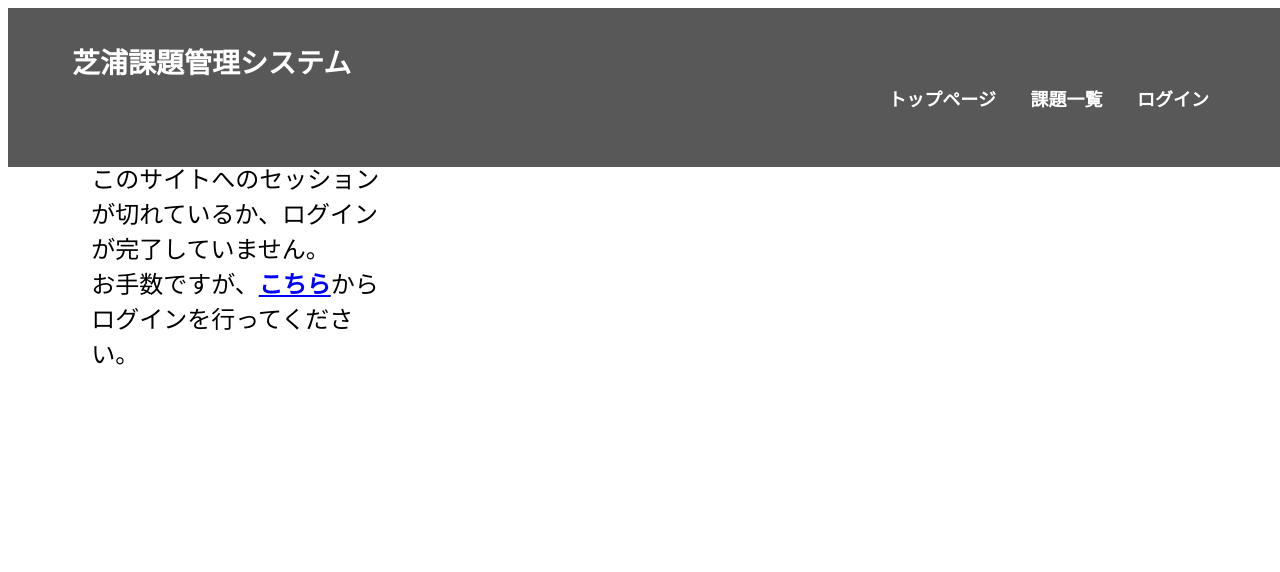
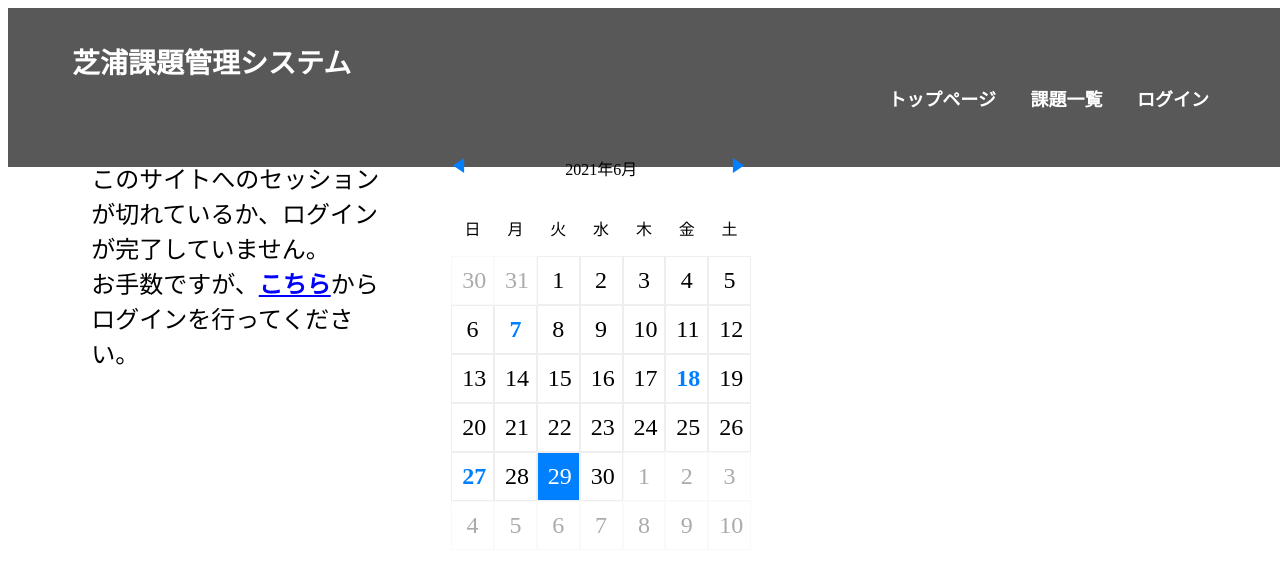
Before and after one commit to Tomoya777/project, a Django app: page /home/ in a window 1280 px wide. Shown: the top 572 px of the page. Run offline with Django 3.2, Linux system fonts and the light colour scheme; some libraries are stand-ins or nearby versions.

Commit message:
カレンダーを追加しました． ・予定を追加するにはstatics/css/js/demo.jsの中身をいじってください． ・ほかのファイルから上のdemo.jsにアクセスするためには"{%static 'css/js/demo.js'%}"にアクセスします． ・レイアウトが微妙です．いずれ調整しましょうか． ・ほとんどコピペです．https://lpeg.info/html/javascript_css_calendar.html#m2 を参考にしました．

```diff
--- /dev/null
+++ b/site/static/css/js/caleandar.js
@@ -0,0 +1,294 @@
+var Calendar = function(model, options, date){
+    // Default Values
+    this.Options = {
+      Color: '',
+      LinkColor: '',
+      NavShow: true,
+      NavVertical: false,
+      NavLocation: '',
+      DateTimeShow: true,
+      DateTimeFormat: 'mmm, yyyy',
+      DatetimeLocation: '',
+      EventClick: '',
+      EventTargetWholeDay: false,
+      DisabledDays: [],
+      ModelChange: model
+    };
+    // Overwriting default values
+    for(var key in options){
+      this.Options[key] = typeof options[key]=='string'?options[key].toLowerCase():options[key];
+    }
+
+    model?this.Model=model:this.Model={};
+    this.Today = new Date();
+
+    this.Selected = this.Today
+    this.Today.Month = this.Today.getMonth();
+    this.Today.Year = this.Today.getFullYear();
+    if(date){this.Selected = date}
+    this.Selected.Month = this.Selected.getMonth();
+    this.Selected.Year = this.Selected.getFullYear();
+
+    this.Selected.Days = new Date(this.Selected.Year, (this.Selected.Month + 1), 0).getDate();
+    this.Selected.FirstDay = new Date(this.Selected.Year, (this.Selected.Month), 1).getDay();
+    this.Selected.LastDay = new Date(this.Selected.Year, (this.Selected.Month + 1), 0).getDay();
+
+    this.Prev = new Date(this.Selected.Year, (this.Selected.Month - 1), 1);
+    if(this.Selected.Month==0){this.Prev = new Date(this.Selected.Year-1, 11, 1);}
+    this.Prev.Days = new Date(this.Prev.getFullYear(), (this.Prev.getMonth() + 1), 0).getDate();
+  };
+
+  function createCalendar(calendar, element, adjuster){
+    if(typeof adjuster !== 'undefined'){
+      var newDate = new Date(calendar.Selected.Year, calendar.Selected.Month + adjuster, 1);
+      calendar = new Calendar(calendar.Model, calendar.Options, newDate);
+      element.innerHTML = '';
+    }else{
+      for(var key in calendar.Options){
+        typeof calendar.Options[key] != 'function' && typeof calendar.Options[key] != 'object' && calendar.Options[key]?element.className += " " + key + "-" + calendar.Options[key]:0;
+      }
+    }
+    var months = ["1月", "2月", "3月", "4月", "5月", "6月", "7月", "8月", "9月", "10月", "11月", "12月"];
+
+    function AddSidebar(){
+      var sidebar = document.createElement('div');
+      sidebar.className += 'cld-sidebar';
+
+      var monthList = document.createElement('ul');
+      monthList.className += 'cld-monthList';
+
+      for(var i = 0; i < months.length - 3; i++){
+        var x = document.createElement('li');
+        x.className += 'cld-month';
+        var n = i - (4 - calendar.Selected.Month);
+        // Account for overflowing month values
+        if(n<0){n+=12;}
+        else if(n>11){n-=12;}
+        // Add Appropriate Class
+        if(i==0){
+          x.className += ' cld-rwd cld-nav';
+          x.addEventListener('click', function(){
+            typeof calendar.Options.ModelChange == 'function'?calendar.Model = calendar.Options.ModelChange():calendar.Model = calendar.Options.ModelChange;
+            createCalendar(calendar, element, -1);});
+          x.innerHTML += '<svg height="15" width="15" viewBox="0 0 100 75" fill="rgba(255,255,255,0.5)"><polyline points="0,75 100,75 50,0"></polyline></svg>';
+        }
+        else if(i==months.length - 4){
+          x.className += ' cld-fwd cld-nav';
+          x.addEventListener('click', function(){
+            typeof calendar.Options.ModelChange == 'function'?calendar.Model = calendar.Options.ModelChange():calendar.Model = calendar.Options.ModelChange;
+            createCalendar(calendar, element, 1);} );
+          x.innerHTML += '<svg height="15" width="15" viewBox="0 0 100 75" fill="rgba(255,255,255,0.5)"><polyline points="0,0 100,0 50,75"></polyline></svg>';
+        }
+        else{
+          if(i < 4){x.className += ' cld-pre';}
+          else if(i > 4){x.className += ' cld-post';}
+          else{x.className += ' cld-curr';}
+
+          //prevent losing var adj value (for whatever reason that is happening)
+          (function () {
+            var adj = (i-4);
+            //x.addEventListener('click', function(){createCalendar(calendar, element, adj);console.log('kk', adj);} );
+            x.addEventListener('click', function(){
+              typeof calendar.Options.ModelChange == 'function'?calendar.Model = calendar.Options.ModelChange():calendar.Model = calendar.Options.ModelChange;
+              createCalendar(calendar, element, adj);} );
+            x.setAttribute('style', 'opacity:' + (1 - Math.abs(adj)/4));
+            x.innerHTML += months[n].substr(0,3);
+          }()); // immediate invocation
+
+          if(n==0){
+            var y = document.createElement('li');
+            y.className += 'cld-year';
+            if(i<5){
+              y.innerHTML += calendar.Selected.Year;
+            }else{
+              y.innerHTML += calendar.Selected.Year + 1;
+            }
+            monthList.appendChild(y);
+          }
+        }
+        monthList.appendChild(x);
+      }
+      sidebar.appendChild(monthList);
+      if(calendar.Options.NavLocation){
+        document.getElementById(calendar.Options.NavLocation).innerHTML = "";
+        document.getElementById(calendar.Options.NavLocation).appendChild(sidebar);
+      }
+      else{element.appendChild(sidebar);}
+    }
+
+    var mainSection = document.createElement('div');
+    mainSection.className += "cld-main";
+
+    function AddDateTime(){
+        var datetime = document.createElement('div');
+        datetime.className += "cld-datetime";
+        if(calendar.Options.NavShow && !calendar.Options.NavVertical){
+          var rwd = document.createElement('div');
+          rwd.className += " cld-rwd cld-nav";
+          rwd.addEventListener('click', function(){createCalendar(calendar, element, -1);} );
+          rwd.innerHTML = '<svg height="15" width="15" viewBox="0 0 75 100" fill="rgba(0,0,0,0.5)"><polyline points="0,50 75,0 75,100"></polyline></svg>';
+          datetime.appendChild(rwd);
+        }
+        var today = document.createElement('div');
+        today.className += ' today';
+        today.innerHTML =  calendar.Selected.Year + "年" + months[calendar.Selected.Month];
+        datetime.appendChild(today);
+        if(calendar.Options.NavShow && !calendar.Options.NavVertical){
+          var fwd = document.createElement('div');
+          fwd.className += " cld-fwd cld-nav";
+          fwd.addEventListener('click', function(){createCalendar(calendar, element, 1);} );
+          fwd.innerHTML = '<svg height="15" width="15" viewBox="0 0 75 100" fill="rgba(0,0,0,0.5)"><polyline points="0,0 75,50 0,100"></polyline></svg>';
+          datetime.appendChild(fwd);
+        }
+        if(calendar.Options.DatetimeLocation){
+          document.getElementById(calendar.Options.DatetimeLocation).innerHTML = "";
+          document.getElementById(calendar.Options.DatetimeLocation).appendChild(datetime);
+        }
+        else{mainSection.appendChild(datetime);}
+    }
+
+    function AddLabels(){
+      var labels = document.createElement('ul');
+      labels.className = 'cld-labels';
+      var labelsList = ["日", "月", "火", "水", "木", "金", "土"];
+      for(var i = 0; i < labelsList.length; i++){
+        var label = document.createElement('li');
+        label.className += "cld-label";
+        label.innerHTML = labelsList[i];
+        labels.appendChild(label);
+      }
+      mainSection.appendChild(labels);
+    }
+    function AddDays(){
+      // Create Number Element
+      function DayNumber(n){
+        var number = document.createElement('p');
+        number.className += "cld-number";
+        number.innerHTML += n;
+        return number;
+      }
+      var days = document.createElement('ul');
+      days.className += "cld-days";
+      // Previous Month's Days
+      for(var i = 0; i < (calendar.Selected.FirstDay); i++){
+        var day = document.createElement('li');
+        day.className += "cld-day prevMonth";
+        //Disabled Days
+        var d = i%7;
+        for(var q = 0; q < calendar.Options.DisabledDays.length; q++){
+          if(d==calendar.Options.DisabledDays[q]){
+            day.className += " disableDay";
+          }
+        }
+
+        var number = DayNumber((calendar.Prev.Days - calendar.Selected.FirstDay) + (i+1));
+        day.appendChild(number);
+
+        days.appendChild(day);
+      }
+      // Current Month's Days
+      for(var i = 0; i < calendar.Selected.Days; i++){
+        var day = document.createElement('li');
+        day.className += "cld-day currMonth";
+        //Disabled Days
+        var d = (i + calendar.Selected.FirstDay)%7;
+        for(var q = 0; q < calendar.Options.DisabledDays.length; q++){
+          if(d==calendar.Options.DisabledDays[q]){
+            day.className += " disableDay";
+          }
+        }
+        var number = DayNumber(i+1);
+        // Check Date against Event Dates
+        for(var n = 0; n < calendar.Model.length; n++){
+          var evDate = calendar.Model[n].Date;
+          var toDate = new Date(calendar.Selected.Year, calendar.Selected.Month, (i+1));
+          if(evDate.getTime() == toDate.getTime()){
+            number.className += " eventday";
+            var title = document.createElement('span');
+            title.className += "cld-title";
+            if(typeof calendar.Model[n].Link == 'function' || calendar.Options.EventClick){
+              var a = document.createElement('a');
+              a.setAttribute('href', '#');
+              a.innerHTML += calendar.Model[n].Title;
+              if(calendar.Options.EventClick){
+                var z = calendar.Model[n].Link;
+                if(typeof calendar.Model[n].Link != 'string'){
+                    a.addEventListener('click', calendar.Options.EventClick.bind.apply(calendar.Options.EventClick, [null].concat(z)) );
+                    if(calendar.Options.EventTargetWholeDay){
+                      day.className += " clickable";
+                      day.addEventListener('click', calendar.Options.EventClick.bind.apply(calendar.Options.EventClick, [null].concat(z)) );
+                    }
+                }else{
+                  a.addEventListener('click', calendar.Options.EventClick.bind(null, z) );
+                  if(calendar.Options.EventTargetWholeDay){
+                    day.className += " clickable";
+                    day.addEventListener('click', calendar.Options.EventClick.bind(null, z) );
+                  }
+                }
+              }else{
+                a.addEventListener('click', calendar.Model[n].Link);
+                if(calendar.Options.EventTargetWholeDay){
+                  day.className += " clickable";
+                  day.addEventListener('click', calendar.Model[n].Link);
+                }
+              }
+              title.appendChild(a);
+            }else{
+              title.innerHTML += '<a href="' + calendar.Model[n].Link + '">' + calendar.Model[n].Title + '</a>';
+            }
+            number.appendChild(title);
+          }
+        }
+        day.appendChild(number);
+        // If Today..
+        if((i+1) == calendar.Today.getDate() && calendar.Selected.Month == calendar.Today.Month && calendar.Selected.Year == calendar.Today.Year){
+          day.className += " today";
+        }
+        days.appendChild(day);
+      }
+      // Next Month's Days
+      // Always same amount of days in calander
+      var extraDays = 13;
+      if(days.children.length>35){extraDays = 6;}
+      else if(days.children.length<29){extraDays = 20;}
+
+      for(var i = 0; i < (extraDays - calendar.Selected.LastDay); i++){
+        var day = document.createElement('li');
+        day.className += "cld-day nextMonth";
+        //Disabled Days
+        var d = (i + calendar.Selected.LastDay + 1)%7;
+        for(var q = 0; q < calendar.Options.DisabledDays.length; q++){
+          if(d==calendar.Options.DisabledDays[q]){
+            day.className += " disableDay";
+          }
+        }
+
+        var number = DayNumber(i+1);
+        day.appendChild(number);
+
+        days.appendChild(day);
+      }
+      mainSection.appendChild(days);
+    }
+    if(calendar.Options.Color){
+      mainSection.innerHTML += '<style>.cld-main{color:' + calendar.Options.Color + ';}</style>';
+    }
+    if(calendar.Options.LinkColor){
+      mainSection.innerHTML += '<style>.cld-title a{color:' + calendar.Options.LinkColor + ';}</style>';
+    }
+    element.appendChild(mainSection);
+
+    if(calendar.Options.NavShow && calendar.Options.NavVertical){
+      AddSidebar();
+    }
+    if(calendar.Options.DateTimeShow){
+      AddDateTime();
+    }
+    AddLabels();
+    AddDays();
+  }
+
+  function caleandar(el, data, settings){
+    var obj = new Calendar(data, settings);
+    createCalendar(obj, el);
+  }
--- /dev/null
+++ b/site/static/css/js/demo.js
@@ -0,0 +1,9 @@
+var events = [
+    {'Date': new Date(2021, 5, 7), 'Title': 'サンプル1'},
+    {'Date': new Date(2021, 5, 18), 'Title': 'サンプル2'},
+    {'Date': new Date(2021, 5, 27), 'Title': 'サンプル3'},
+  ];
+
+  var settings = {};
+  var element = document.getElementById('caleandar');
+  caleandar(element, events, settings);
--- /dev/null
+++ b/site/static/css/theme.css
@@ -0,0 +1,108 @@
+.cld-main{
+    width: 100%;
+ }
+ .cld-main a{
+    color: #0080FF;
+ }
+ .cld-main svg{
+    fill: #0080FF;
+ }
+ .cld-datetime{
+    position: relative;
+    padding: 20px 0px;
+    max-width: 500px;
+    margin: auto;
+    overflow: hidden;
+ }
+ .cld-datetime .today{
+    position: relative;
+    float: left;
+    width: calc(100% - 40px);
+    margin: auto;
+    text-align: center;
+ }
+ .cld-nav{
+    position: relative;
+    width: 20px;
+    height: 20px;
+    margin-top: 2px;
+ }
+ .cld-nav:hover{
+   cursor: pointer;
+ }
+ .cld-nav:hover svg{
+    fill: #005EFF;
+ }
+ .cld-rwd{
+    float: left;
+ }
+ .cld-fwd{
+    float: right;
+ }
+ .cld-labels,
+ .cld-days{
+    padding-left: 0;
+ }
+ .cld-label,
+ .cld-day{
+    box-sizing: border-box;
+    display: inline-block;
+    width: 14.28%;
+    text-align: center;
+ }
+ .cld-day{
+    border: 1px solid #eee;
+ }
+ .cld-day.today .cld-number{
+    background: #0080FF;
+    color: #fff;
+ }
+ .cld-day.disableDay{
+    opacity: 0.5;
+ }
+ .cld-day.nextMonth,
+ .cld-day.prevMonth{
+    opacity: 0.33;
+ }
+ .cld-number{
+    position: relative;
+    margin: 0;
+    padding: 10px;
+ }
+ .cld-title{
+    position: absolute;
+    z-index: 5;
+    display: none;
+    top: 35px;
+    left: 0;
+    padding: 5px 10px;
+    background: #fff;
+    white-space: nowrap;
+    border: 1px solid #ccc;
+    border-radius: 5px;
+    font-size: 18px;
+ }
+ .cld-number:hover .cld-title{
+    display: block;
+ }
+ .cld-title::before{
+    content: '';
+    position: absolute;
+    top: -7.5px; left: 10px;
+    width: 0;
+    height: 0;
+    border-left: 7.5px solid transparent;
+    border-right: 7.5px solid transparent;
+    border-bottom: 7.5px solid #ccc;
+ }
+ .cld-number.eventday{
+    font-weight: bold;
+    color: #0080FF;
+ }
+ .cld-number.eventday:hover{
+    cursor: pointer;
+    background: #eee;
+ }
+ .today .cld-number.eventday:hover{
+    background: #005EFF;
+ }
--- a/site/templates/home.html
+++ b/site/templates/home.html
@@ -10,6 +10,7 @@
     <link rel="stylesheet" type="text/css" href="http://yui.yahooapis.com/3.18.1/build/cssreset/cssreset-min.css">
     <link rel="stylesheet" href="{% static 'css/style.css' %}">
     <link rel="stylesheet" href="{% static 'css/home.css' %}">
+    <link rel="stylesheet" href="{% static 'css/theme.css' %}">
 </head>
 
 <body>
@@ -65,12 +66,6 @@
                     <p><a href="{% url 'kadai' %}">課題一覧へ</a></p>
                     <p><a href="{% url 'kadaiadd' %}">課題を追加する</a></p>
 
-                    <!--やること
-                        ・カレンダーの追加
-                            -現在抱えている課題に応じて色を付けたいので，<input="date">では不十分?
-                        ・期限の近い課題を表示
-                        ・「課題一覧はこちら」の追加
-                    -->
                     </p>
                     {% else %}
                     <p>このサイトへのセッションが切れているか、ログインが完了していません。<br>
@@ -79,17 +74,14 @@
                     {% endif %}
                 </div>
                 <div class="contents-calender">
-                    <!--
-                        ここにカレンダーを表示する処理が入ります．
-                        前提条件として課題は抽出済みであることを想定しています．
-                    -->
-                    ここにカレンダーが入ります．
+                    <div id="caleandar"></div>
                 </div>
             </div>
         </div>
     </main>
 
-
+    <script type="text/javascript" src="{%static 'css/js/caleandar.js'%}"></script>
+    <script type="text/javascript" src="{%static 'css/js/demo.js' %}"></script>
 </body>
 
 </html>
```
Also changed, not shown: 1 other file.
